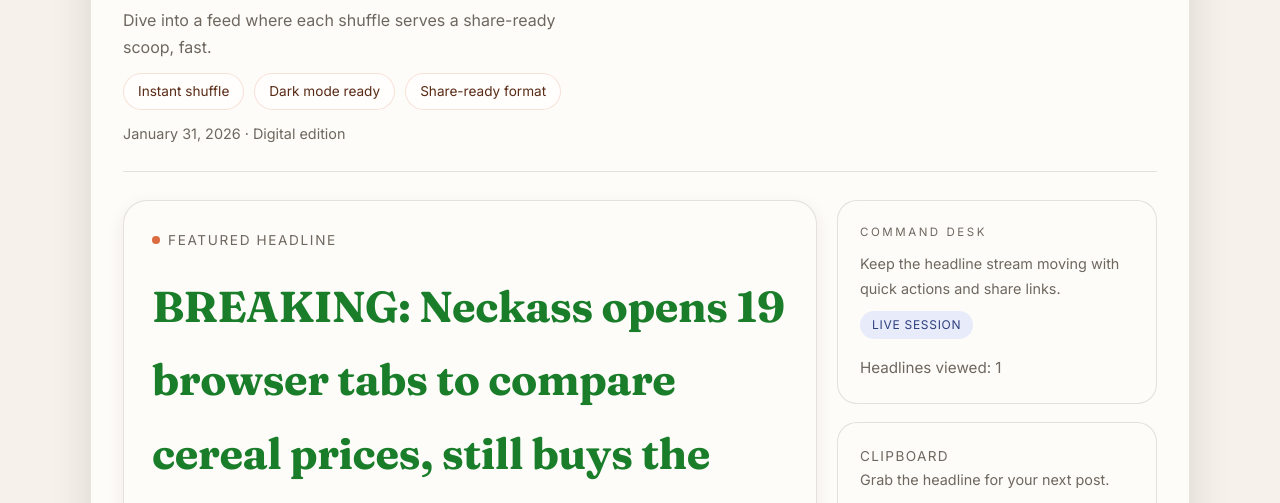
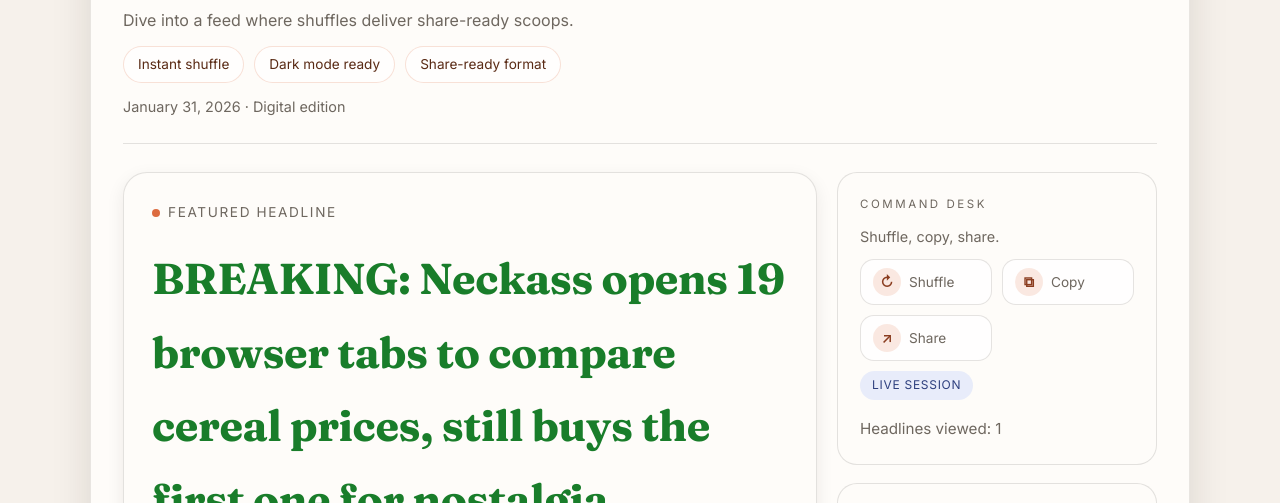
Before and after one commit to zz-plant/neckass, a plain HTML site: page index.html in a window 1280 px wide. Shown: the part 262-765 px from the top of the page. Drawn offline with Linux system fonts and the light colour scheme; a script that the page names is missing.

Commit message:
Refine command rail guidance

```diff
--- a/index.html
+++ b/index.html
@@ -28,7 +28,7 @@
             <div class="container hero__content">
                 <p class="eyebrow">Ridiculous news desk</p>
                 <h1>Neckass Headlines Generator</h1>
-                <p class="lede">Dive into a feed where each shuffle serves a share-ready scoop, fast.</p>
+                <p class="lede">Dive into a feed where shuffles deliver share-ready scoops.</p>
                 <div class="pill-list" aria-label="Highlights">
                     <span class="pill">Instant shuffle</span>
                     <span class="pill">Dark mode ready</span>
@@ -48,7 +48,7 @@
                     <div class="headline-frame">
                         <h2 id="headline" tabindex="0" aria-label="Headline">Loading...</h2>
                     </div>
-                    <p class="deck">A punchy line ready to lead the fold.</p>
+                    <p class="deck">Lead with the line below.</p>
 
                     <div class="filter-reset" aria-live="polite">
                         <p id="filter-status" class="status-text">All headlines</p>
@@ -68,7 +68,21 @@
                 <section class="rail-card">
                     <div class="rail-intro">
                         <p class="eyebrow">Command desk</p>
-                        <p class="meta">Keep the headline stream moving with quick actions and share links.</p>
+                        <p class="meta">Shuffle, copy, share.</p>
+                        <div class="action-map" aria-label="Headline flow">
+                            <div class="action-step">
+                                <span class="action-icon" aria-hidden="true">↻</span>
+                                <span>Shuffle</span>
+                            </div>
+                            <div class="action-step">
+                                <span class="action-icon" aria-hidden="true">⧉</span>
+                                <span>Copy</span>
+                            </div>
+                            <div class="action-step">
+                                <span class="action-icon" aria-hidden="true">↗</span>
+                                <span>Share</span>
+                            </div>
+                        </div>
                         <span class="session-pill">Live session</span>
                     </div>
                     <p class="counter">Headlines viewed: <span id="counter">0</span></p>
@@ -88,7 +102,7 @@
                 <section class="rail-card social-share">
                     <div>
                         <p class="filter-label">Share the latest scoop</p>
-                        <p class="meta">Send the headline to your favorite feeds.</p>
+                        <p class="meta">Send it anywhere.</p>
                     </div>
                     <div class="share-links">
                         <a id="twitter-share" class="share-link" href="#" target="_blank" rel="noreferrer" aria-label="Share on Twitter">
@@ -109,7 +123,7 @@
                 <section class="rail-card">
                     <div>
                         <p class="filter-label">Mock front page</p>
-                        <p class="meta">Download or copy a front page-ready layout.</p>
+                        <p class="meta">Download or copy the layout.</p>
                     </div>
                     <div id="mock-front" class="mock-front">
                         <div class="mock-masthead">
--- a/styles.css
+++ b/styles.css
@@ -297,6 +297,36 @@ button.ghost {
     gap: 10px;
 }
 
+.action-map {
+    display: grid;
+    grid-template-columns: repeat(auto-fit, minmax(110px, 1fr));
+    gap: 10px;
+}
+
+.action-step {
+    display: flex;
+    align-items: center;
+    gap: 8px;
+    padding: 8px 12px;
+    border-radius: 14px;
+    border: 1px solid rgba(45, 31, 16, 0.12);
+    background: rgba(255, 255, 255, 0.75);
+    font-size: 0.85rem;
+    color: var(--muted);
+}
+
+.action-icon {
+    width: 28px;
+    height: 28px;
+    border-radius: 999px;
+    display: grid;
+    place-items: center;
+    background: rgba(220, 107, 63, 0.15);
+    color: #8a3c1f;
+    font-size: 0.9rem;
+    font-weight: 600;
+}
+
 .session-pill {
     display: inline-flex;
     align-items: center;
```
